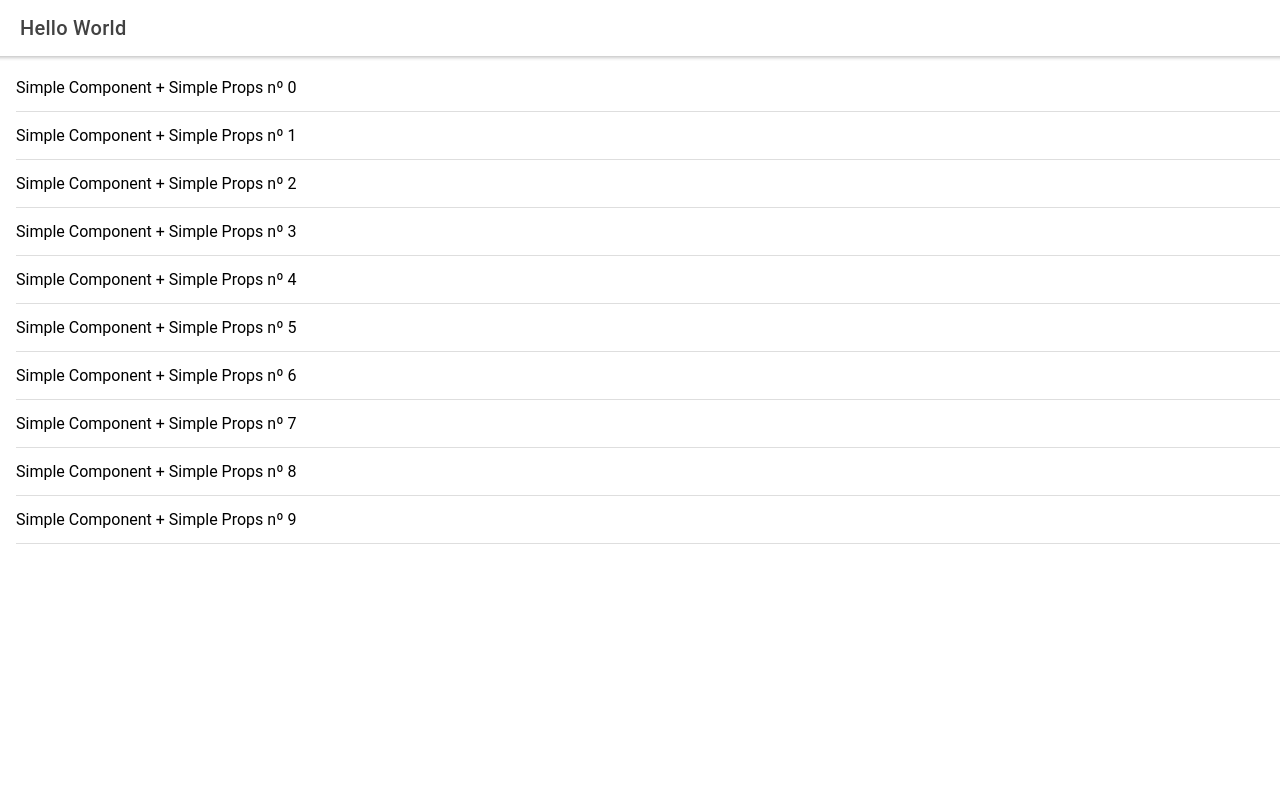
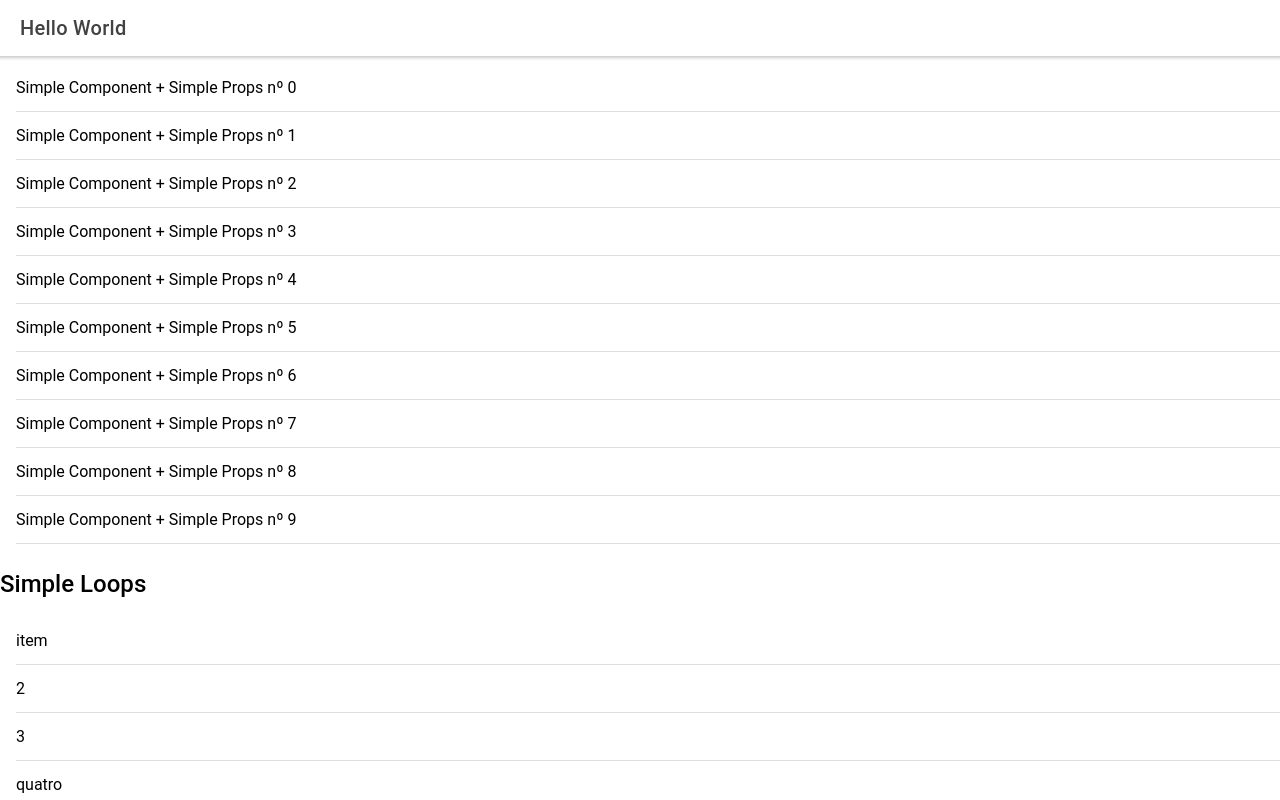
Before and after one commit to wguilherme/ionic-react, a React (Create React App) app: page /home in a window 1280 px wide. Built offline with nearby package versions, Linux system fonts and the light colour scheme.

Commit message:
add: simple loop item with key

```diff
--- a/src/pages/Home.tsx
+++ b/src/pages/Home.tsx
@@ -3,6 +3,9 @@ import React from 'react';
 import ExploreContainer from '../components/ExploreContainer';
 import Simple from '../components/simple';
 import './Home.css';
+
+// simple array for loop
+let simpleArray = ["item", 2, 3, "quatro", 5, 6, false]
 
 const Home: React.FC = () => {
   return (
@@ -19,10 +22,18 @@ const Home: React.FC = () => {
           </IonToolbar>
         </IonHeader>
 
+
+
             <IonList>
-                {Array(...Array(10)).map((v, i) => <Simple indice={i} simpleProps="Simple Props" />)}
+                {Array(...Array(10)).map((v, i) => <Simple  key={i} indice={i} simpleProps="Simple Props" />)}
+            </IonList>
 
-            </IonList>
+
+        <h2>Simple Loops</h2>
+        {/* Simple array loop with map */}
+        <IonList>
+            {simpleArray.map((item, i) => <IonItem key={i} >{item}</IonItem>)}
+        </IonList>
 
 
 
```
